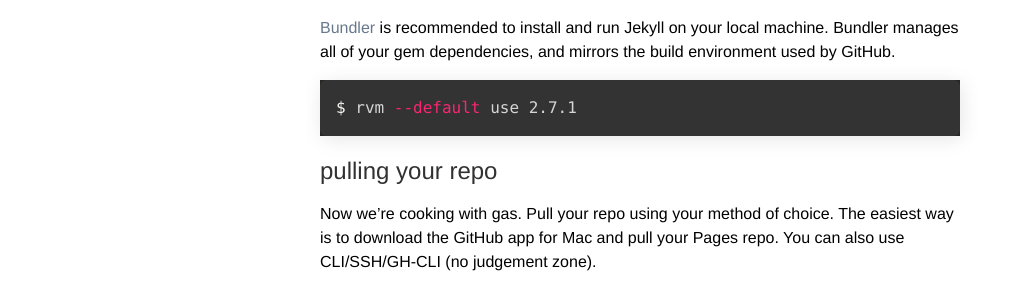
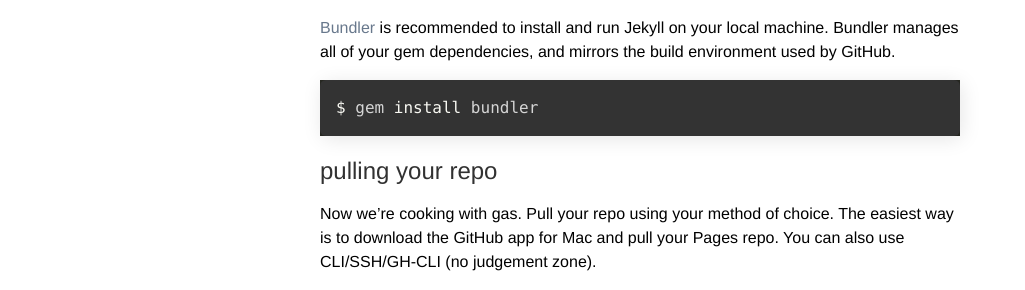
Before and after one commit to tomchatting/tomchatting.github.io, a Jekyll site: the page built from _posts/2021-04-05-github-pages-dev-environment-mac.markdown, in a window 1280 px wide and 900 px high, scrolled down 1141 px. Shown: the part 162-452 px from the top of the window, without its empty margins (0-1025 px from the left). Built offline with Jekyll 4.4.1, drawn with Linux system fonts in a browser that asks for light colours.

Commit message:
Update 2021-04-05-github-pages-dev-environment-mac.markdown
Didn't actually show how to install bundler.... whoops

```diff
--- a/_posts/2021-04-05-github-pages-dev-environment-mac.markdown
+++ b/_posts/2021-04-05-github-pages-dev-environment-mac.markdown
@@ -52,7 +52,7 @@ $ rvm --default use 2.7.1
 [Bundler](//bundler.io) is recommended to install and run Jekyll on your local machine. Bundler manages all of your gem dependencies, and mirrors the build environment used by GitHub.
 
 {% highlight bash %}
-$ rvm --default use 2.7.1
+$ gem install bundler
 {% endhighlight %}
 
 ## <a id=git></a>pulling your repo
```
